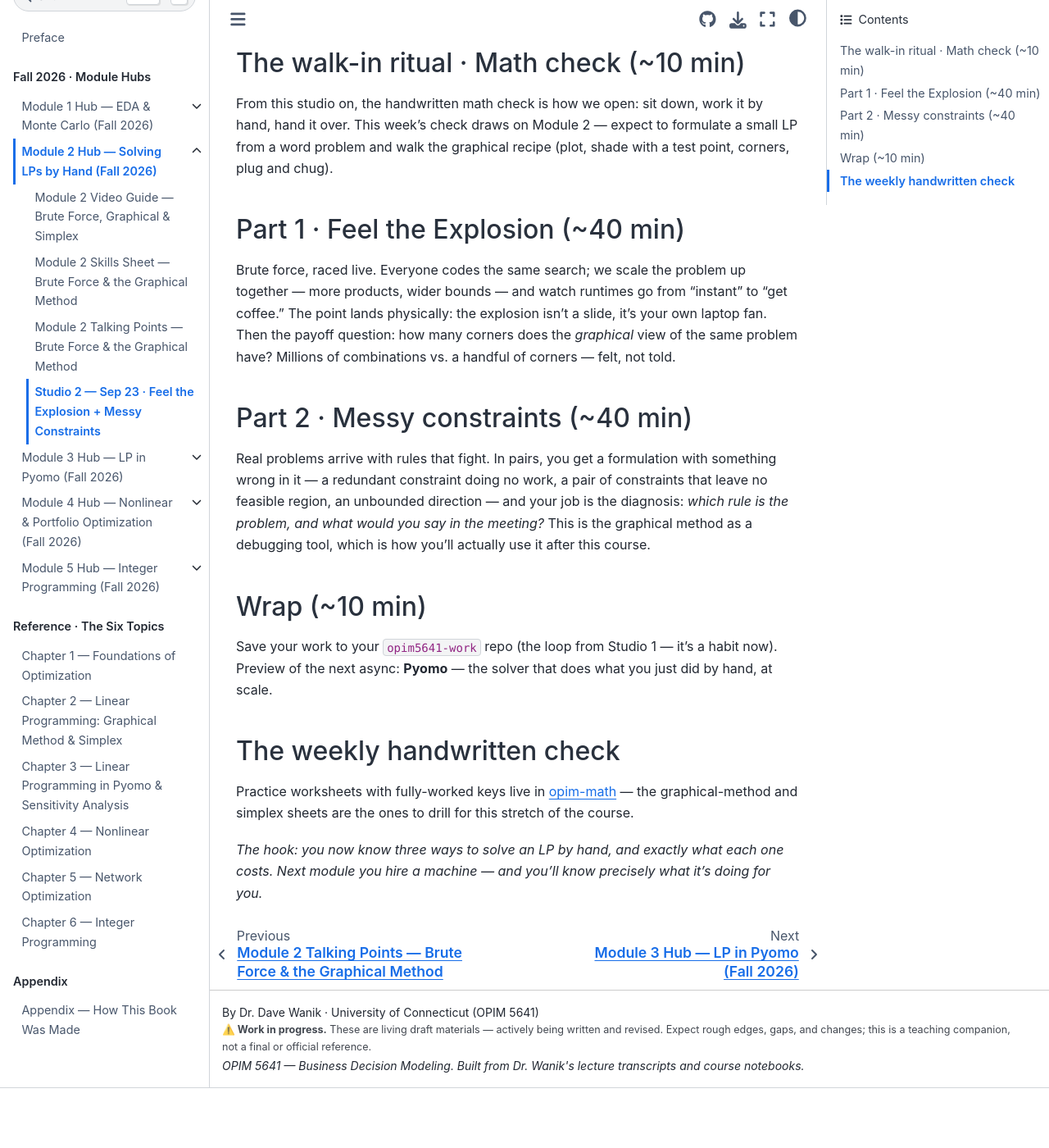
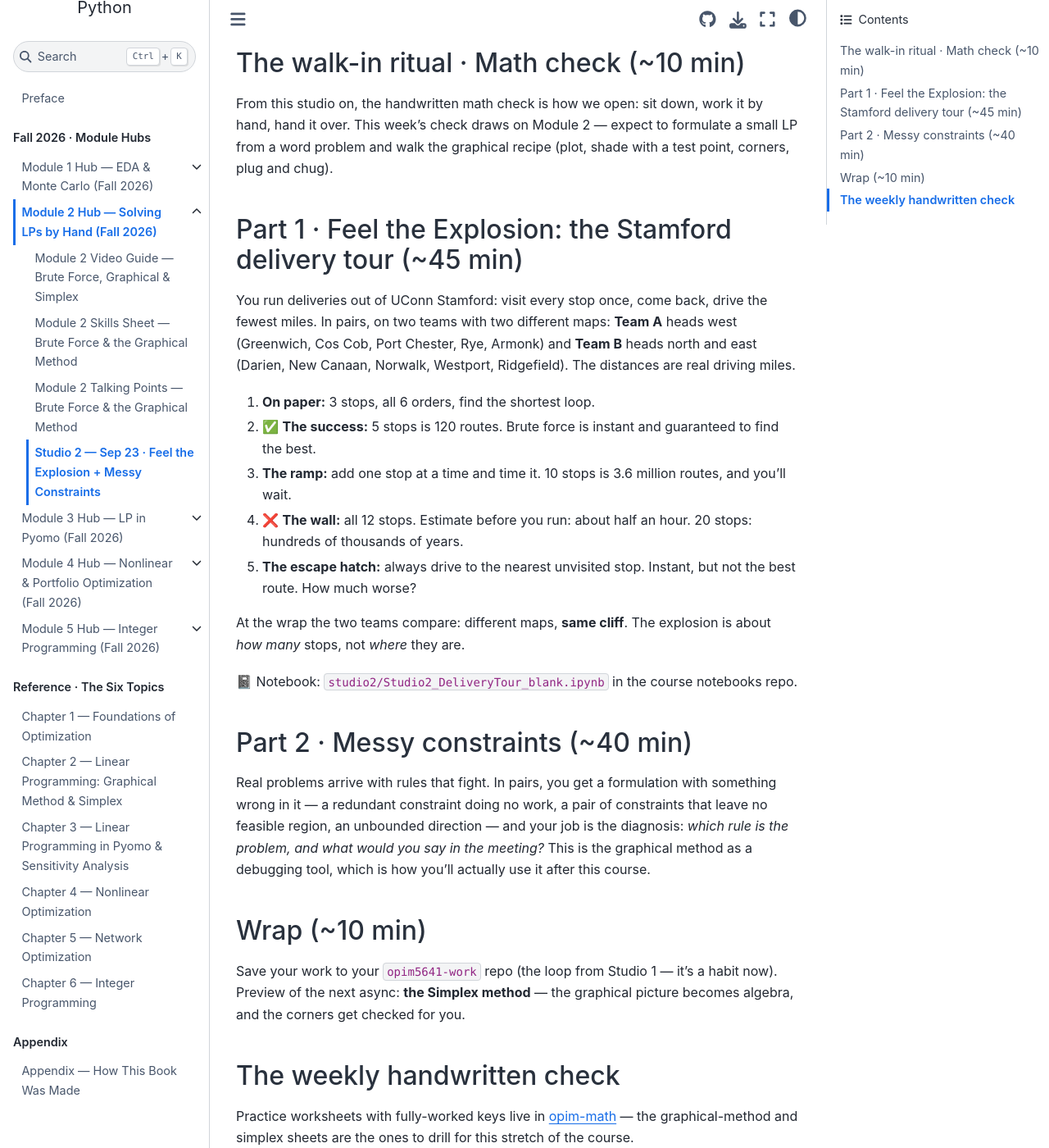
Before and after one commit to drdave-teaching/opim5641-textbook, a Jupyter Book: the page built from module2_hub/studio2.md, in a window 1280 px wide and 1400 px high, scrolled down 389 px. Shown: the whole window at 82% size. Built offline with Jupyter Book 1.0.4 settings and Sphinx 7.4.7 and the Sphinx Book theme 1.1.4, drawn with Linux system fonts in a browser that asks for light colours; before the commit the page ends 1716 px from its top, so only the background shows below that.

Commit message:
Studio 2 page: delivery-tour Part 1; wrap previews Simplex (next async)
Co-Authored-By: Claude Opus 5 <noreply@anthropic.com>

```diff
--- a/module2_hub/studio2.md
+++ b/module2_hub/studio2.md
@@ -11,9 +11,23 @@ The in-person half of Module 2. You've watched brute force grind, drawn feasible
 
 From this studio on, the handwritten math check is how we open: sit down, work it by hand, hand it over. This week's check draws on Module 2 — expect to formulate a small LP from a word problem and walk the graphical recipe (plot, shade with a test point, corners, plug and chug).
 
-## Part 1 · Feel the Explosion (~40 min)
+## Part 1 · Feel the Explosion: the Stamford delivery tour (~45 min)
 
-Brute force, raced live. Everyone codes the same search; we scale the problem up together — more products, wider bounds — and watch runtimes go from "instant" to "get coffee." The point lands physically: the explosion isn't a slide, it's your own laptop fan. Then the payoff question: how many corners does the *graphical* view of the same problem have? Millions of combinations vs. a handful of corners — felt, not told.
+You run deliveries out of UConn Stamford: visit every stop once, come back, drive the fewest miles.
+In pairs, on two teams with two different maps: **Team A** heads west (Greenwich, Cos Cob, Port Chester,
+Rye, Armonk) and **Team B** heads north and east (Darien, New Canaan, Norwalk, Westport, Ridgefield).
+The distances are real driving miles.
+
+1. **On paper:** 3 stops, all 6 orders, find the shortest loop.
+2. ✅ **The success:** 5 stops is 120 routes. Brute force is instant and guaranteed to find the best.
+3. **The ramp:** add one stop at a time and time it. 10 stops is 3.6 million routes, and you'll wait.
+4. ❌ **The wall:** all 12 stops. Estimate before you run: about half an hour. 20 stops: hundreds of thousands of years.
+5. **The escape hatch:** always drive to the nearest unvisited stop. Instant, but not the best route. How much worse?
+
+At the wrap the two teams compare: different maps, **same cliff**. The explosion is about *how many*
+stops, not *where* they are.
+
+📓 Notebook: `studio2/Studio2_DeliveryTour_blank.ipynb` in the course notebooks repo.
 
 ## Part 2 · Messy constraints (~40 min)
 
@@ -21,7 +35,7 @@ Real problems arrive with rules that fight. In pairs, you get a formulation with
 
 ## Wrap (~10 min)
 
-Save your work to your `opim5641-work` repo (the loop from Studio 1 — it's a habit now). Preview of the next async: **Pyomo** — the solver that does what you just did by hand, at scale.
+Save your work to your `opim5641-work` repo (the loop from Studio 1 — it's a habit now). Preview of the next async: **the Simplex method** — the graphical picture becomes algebra, and the corners get checked for you.
 
 ## The weekly handwritten check
 
```
